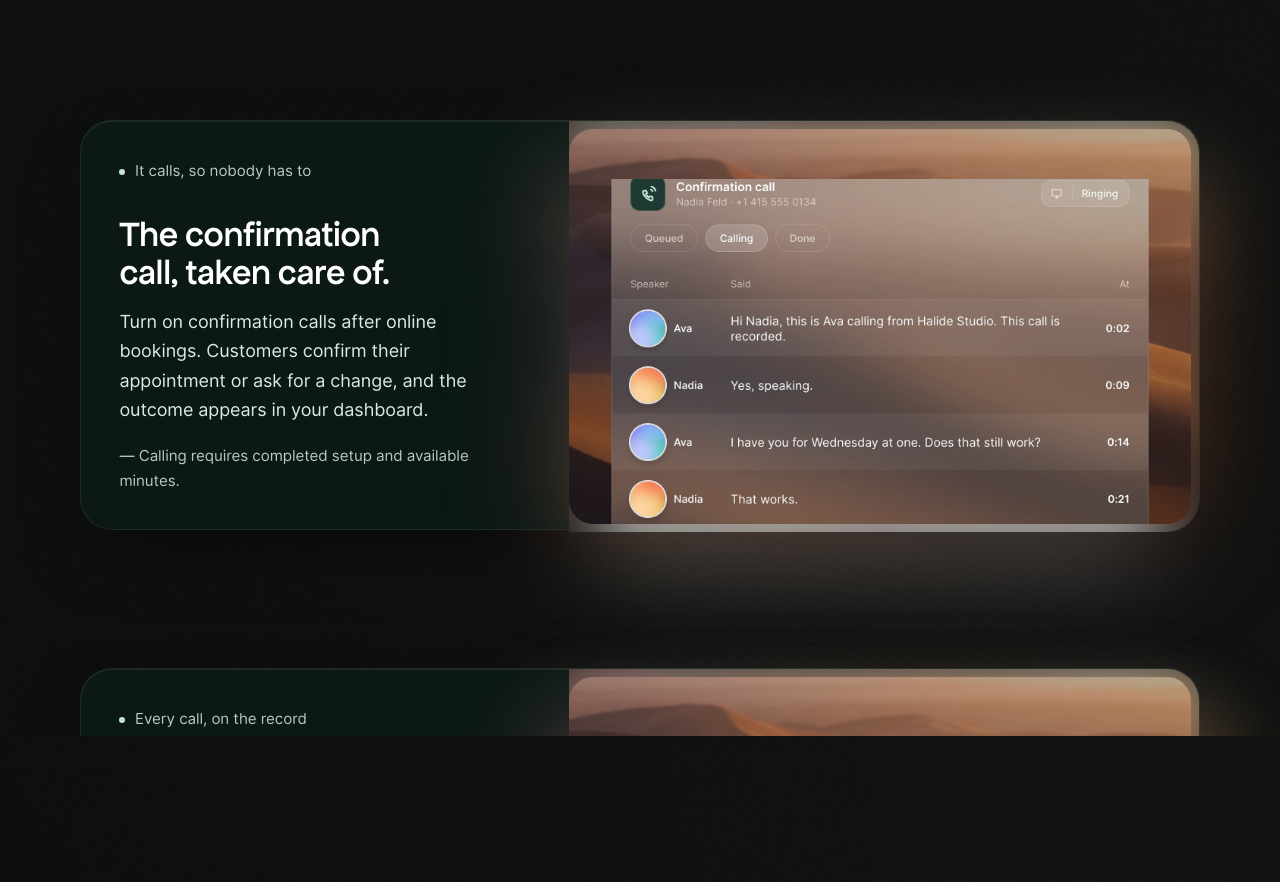
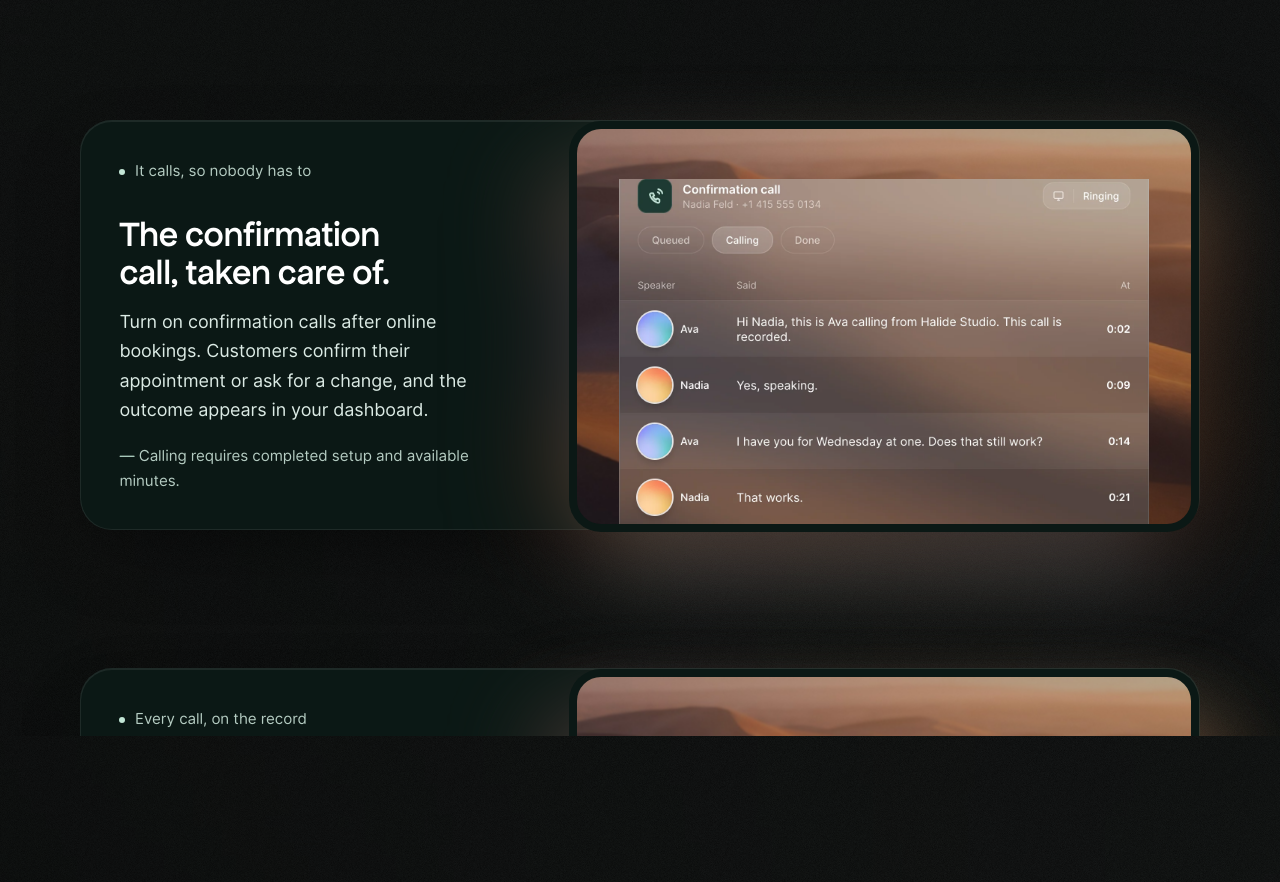
Before and after one commit to DesignTitan/AI-Receptionist, a Next.js app: page / in a window 1280 px wide. Shown: the part 5020-5902 px from the top of the page. Built offline with nearby package versions, Linux system fonts and the light colour scheme; no server answers; a web font is replaced by a local one.

Commit message:
Fix proof image rounding and green frame padding

```diff
--- a/src/app/(marketing)/receptionist.css
+++ b/src/app/(marketing)/receptionist.css
@@ -304,17 +304,9 @@
 .rc-card__copy > p:not(.rc-card__eyebrow):not(.rc-card__foot) { margin: 0; color: #dcebe5; max-width: 34ch; }
 .rc-card__foot { margin: auto 0 0; padding-top: 1.25rem; font-size: var(--sc-t-sm); color: #b5ccc2; }
 .rc-card__foot::before { content: "— "; color: #c3e6d6; }
-/* the image sits fully inside its area, with a hair of inset; the ground
-   behind it matches the render's own edges so nothing letterboxes visibly */
-/* Flush against the copy on the left, 8px of air on the other three sides.
-   The slot's shape changes with the viewport, so the image is contained rather
-   than cropped, and the space around it is the same image blurred — no band,
-   no crop, at any width. */
-.rc-card__media { position: relative; margin: 0; min-width: 0; min-height: 0; padding: 8px 8px 8px 0; border-radius: 0 32px 32px 0; overflow: hidden; background: #0b1815; display: grid; }
-.rc-card__media::before {
-  content: ""; position: absolute; inset: 8px 8px 8px 0; border-radius: 24px;
-  background-image: var(--shot); background-size: cover; background-position: center;
-  filter: blur(28px) saturate(120%); transform: scale(1.12); }
+/* A clean green frame surrounds the clipped image; the separate card shadow
+   remains outside this frame so its blur cannot bleed into the padding. */
+.rc-card__media { position: relative; margin: 0; min-width: 0; min-height: 0; padding: 8px; border-radius: 32px; overflow: hidden; background: #0b1815; display: grid; }
 /* Two layers in one frame: the blurred desert at the back, the glass panel (an
    alpha PNG) in front. Both ride the act's own progress (--sc-p, inherited from
    the pinned section) for the whole scroll, not just the card's flight: the
@@ -338,7 +330,6 @@
   /* stacked on a phone, so the image rounds at the bottom, not the right */
   /* stacked: 8px all round, and room between the copy and the image */
   .rc-card__media { padding: 8px; border-radius: 0 0 32px 32px; }
-  .rc-card__media::before { inset: 8px; }
   .rc-card::before { right: 0; left: 0; top: auto; bottom: 0; width: 100%; height: 62%; }
   .rc-card { --card-pad: 1.15rem; top: calc(var(--i) * 12px); grid-template-columns: 1fr; grid-template-rows: auto minmax(0, 1fr); gap: 1.25rem; }
   .rc-card__copy { padding: var(--card-pad) var(--card-pad) 0; gap: 0.15rem; }
```
Also changed, not shown: 1 other file (tests, documents, lock files or other folders).
